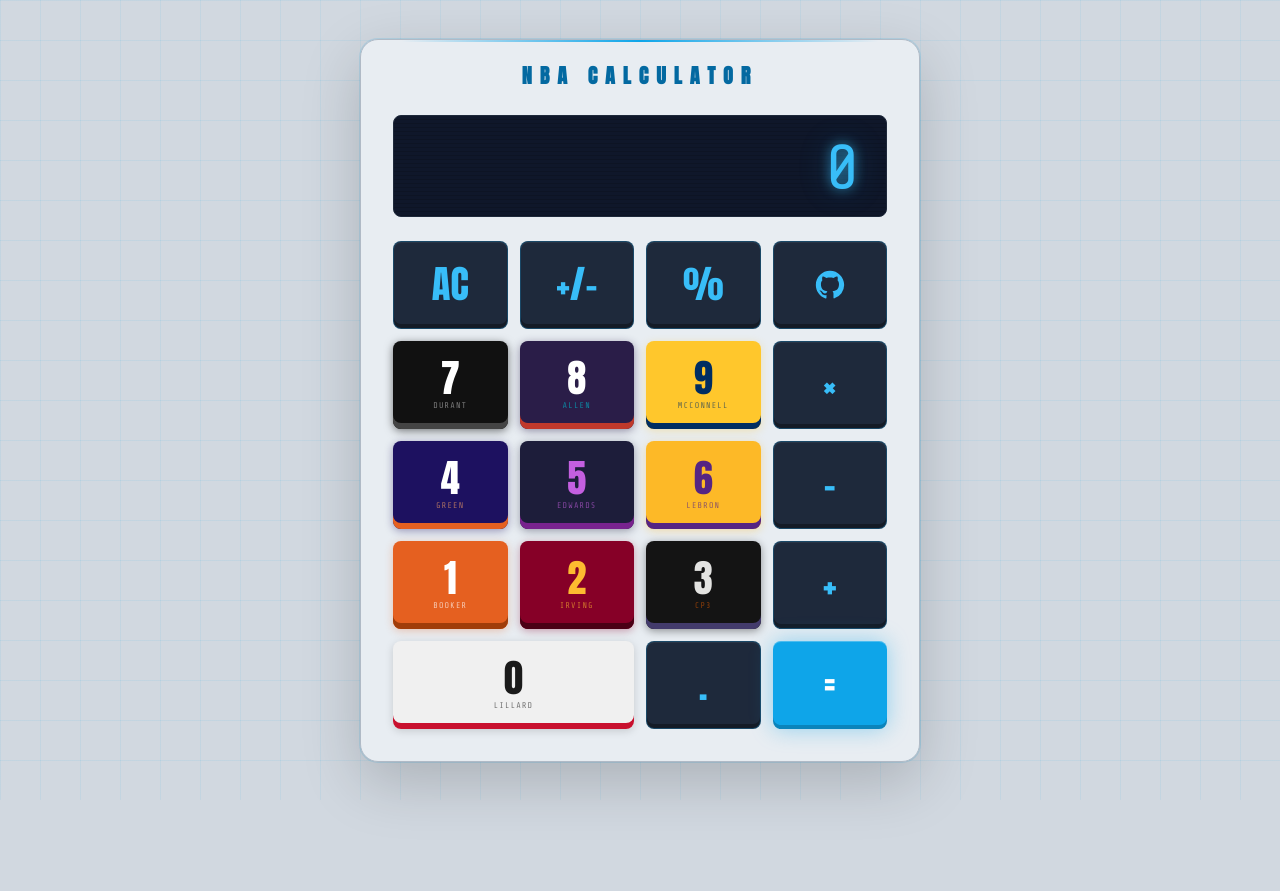
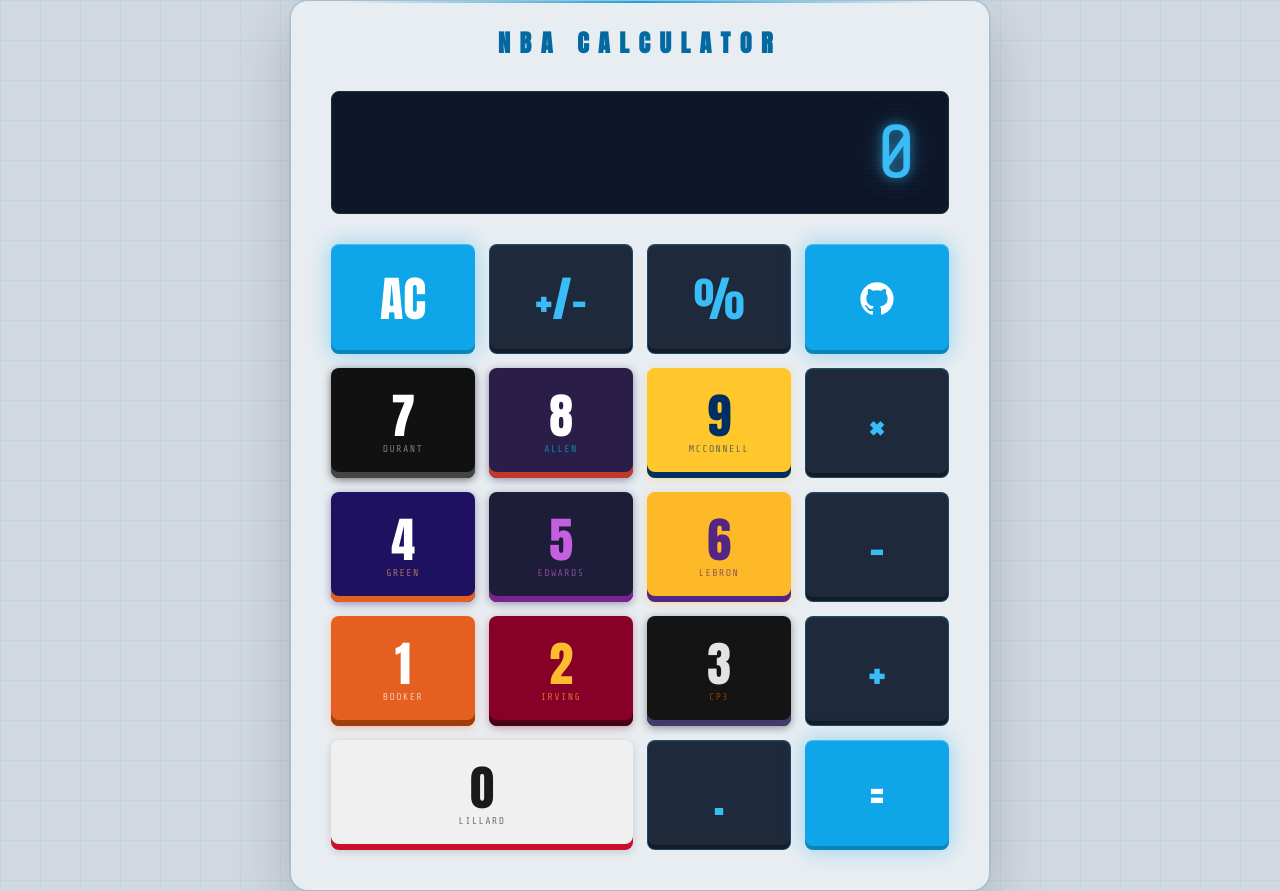
Before and after one commit to MarceloDetlefsen/proy2-web, a React (Vite) app: page / in a window 1280 px wide. Before the commit the page ends 800 px from the top, so only its background shows below. Built offline with nearby package versions, Linux system fonts and the light colour scheme; the HTML template or start-up script is replaced by a standard one.

Commit message:
Se corrige el tamaño de la calculadora.

```diff
--- a/src/components/Keyboard.tsx
+++ b/src/components/Keyboard.tsx
@@ -64,7 +64,7 @@
       <div className="keyboard-row keyboard-row--utilities">
         <CalcButton
           label="AC"
-          dataType="op"
+          dataType="equals"
           ariaLabel="clear"
           onClick={onClear}
         />
@@ -83,7 +83,7 @@
         <button
           type="button"
           className="keyboard-row__github"
-          data-type="op"
+          data-type="equals"
           aria-label="Open GitHub repository"
           onClick={() => window.open(GITHUB_REPO_URL, '_blank', 'noopener,noreferrer')}
         >
--- a/src/index.css
+++ b/src/index.css
@@ -34,14 +34,14 @@
   background: var(--panel);
   border: 1px solid var(--border);
   border-radius: 18px;
-  padding: 20px 32px 32px;
-  width: 560px;
+  padding: 24px 40px 40px;
+  width: 700px;
   box-shadow:
     0 20px 60px rgba(0,0,0,.18),
     0 0 0 1px rgba(14,165,233,.15);
   position: relative;
   display: grid;
-  gap: 24px;
+  gap: 30px;
   animation: fade-up .4s cubic-bezier(.22,1,.36,1) both;
 }
 
@@ -52,7 +52,7 @@
 
 .calculator__header h2 {
   font-family: var(--jersey);
-  font-size: 20px;
+  font-size: 24px;
   letter-spacing: .4em;
   color: var(--cyan-dim);
   white-space: nowrap;
@@ -61,7 +61,7 @@
 .calculator::before {
   content: '';
   position: absolute;
-  top: 0; left: 40px; right: 40px;
+  top: 0; left: 48px; right: 48px;
   height: 2px;
   background: linear-gradient(90deg, transparent, var(--cyan), transparent);
   border-radius: 0 0 2px 2px;
@@ -73,17 +73,17 @@
   background: #0f172a;
   border: 1px solid #1e293b;
   border-radius: var(--radius);
-  padding: 20px 24px 16px;
+  padding: 24px 28px 20px;
   text-align: right;
   font-family: var(--mono);
-  font-size: 4rem;
+  font-size: 4.8rem;
   letter-spacing: .04em;
   line-height: 1;
   color: var(--cyan-glow);
   text-shadow:
     0 0 12px rgba(56,189,248,.65),
     0 0 32px rgba(56,189,248,.25);
-  min-height: 96px;
+  min-height: 120px;
   overflow: hidden;
   background-image:
     repeating-linear-gradient(
@@ -104,13 +104,13 @@
 /* ── Keyboard ── */
 .keyboard {
   display: grid;
-  gap: 12px;
+  gap: 14px;
 }
 
 .keyboard-row {
   display: grid;
   grid-template-columns: repeat(4, 1fr);
-  gap: 12px;
+  gap: 14px;
 }
 
 .keyboard-row--utilities {
@@ -126,8 +126,8 @@
 }
 
 .keyboard-row__github svg {
-  width: 34px;
-  height: 34px;
+  width: 40px;
+  height: 40px;
   fill: currentColor;
 }
 
@@ -142,7 +142,7 @@
   border: none;
   border-radius: var(--radius);
   cursor: pointer;
-  height: 88px;
+  height: 110px;
   width: 100%;
   transition: filter .1s, transform .07s;
   position: relative;
@@ -173,7 +173,7 @@
 
 .btn-number {
   font-family: var(--jersey);
-  font-size: 2.4rem;
+  font-size: 3rem;
   line-height: 1;
   position: relative;
   z-index: 1;
@@ -181,7 +181,7 @@
 
 .btn-name {
   font-family: var(--mono);
-  font-size: .52rem;
+  font-size: .62rem;
   letter-spacing: .14em;
   text-transform: uppercase;
   opacity: .8;
```
